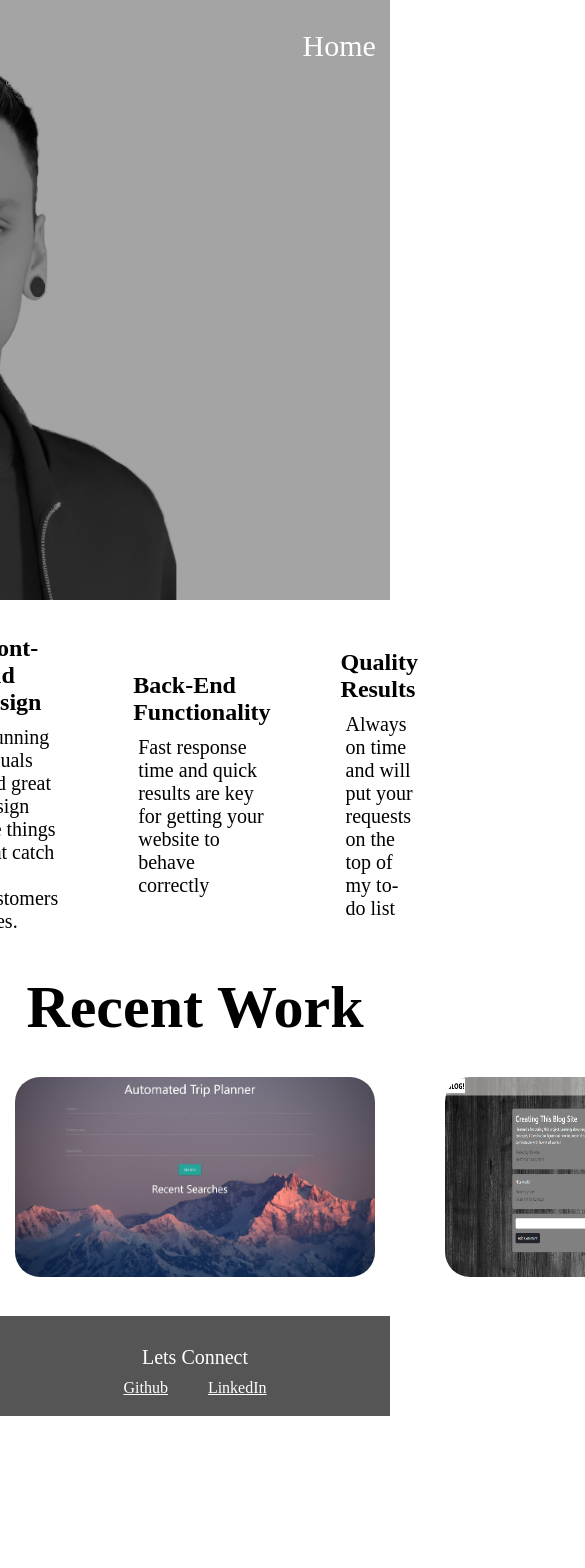
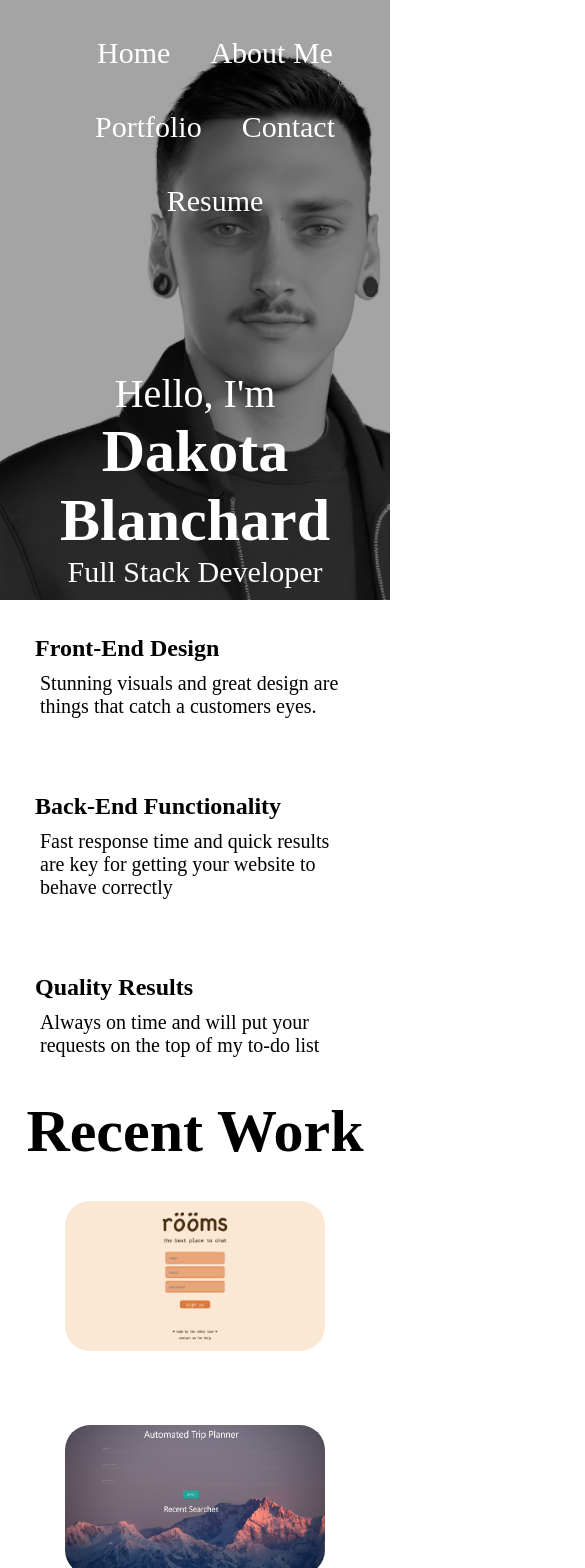
Before and after one commit to dakotablanchard/react-portfolio, a React (Vite) app: page / in a window 390 px wide. Shown: the top 1568 px of the page, 585 px wide, since content can reach past the window. Before the commit the page ends 1416 px from the top, so only its background shows below. Built offline with nearby package versions, Linux system fonts and the light colour scheme.

Commit message:
home page is now mobile responsive

```diff
--- a/src/css/App.css
+++ b/src/css/App.css
@@ -12,13 +12,15 @@ h2 {
   display: flex;
   justify-content: center;
   align-items: center;
-    flex-direction:row;
+  flex-direction: row;
   word-wrap: break-word;
   overflow-wrap: break-word;
 }
 
-#front-end,  #back-end, #results {
-    margin : 30px;
+#front-end,
+#back-end,
+#results {
+  margin: 30px;
   text-align: left;
 }
 
@@ -28,12 +30,15 @@ h2 {
   align-items: center;
   flex-direction: column
 }
+
 .work-container {
   display: flex;
   justify-content: center;
   align-items: center;
-    flex-direction:row;
+  flex-wrap: wrap;
+  flex-direction: row;
 }
+
 
 .imgs-home {
   margin: 30px;
@@ -77,7 +82,8 @@ h2 {
   margin-bottom: 10px;
 }
 
-  input, textarea {
+input,
+textarea {
   width: 100%;
   padding: 8px;
   margin-bottom: 10px;
@@ -97,13 +103,27 @@ h2 {
   cursor: pointer;
 }
 
-  .contact-text  {
+.contact-text {
   text-align: center;
 }
 
 /* RESUME */
 
-  .resume-text  {
+.resume-text {
   text-align: center;
   margin: 100px auto;
 }
+
+@media  (max-width: 435px) {
+  .imgs-home {
+    height: 150px;
+    width: 260px;
+  }
+}
+
+
+@media  (max-width: 353px) {
+  .recent-work {
+    font-size: 30px;
+  }
+}
--- a/src/css/header.css
+++ b/src/css/header.css
@@ -5,6 +5,7 @@
     background-image: url(/assets/port-banner.png);
     background-size: cover;
     background-position: center;
+    background-repeat: no-repeat;
     overflow: hidden;
 }
 
@@ -37,3 +38,36 @@ h1{
     font-size: 30px;
     margin: 0;
 }
+
+@media (max-width: 1300px) {
+    .pageTitle {
+        margin-left: 0px;
+    }
+
+    .hero {
+        background-position: 20%;
+    }
+
+}
+
+@media (max-width: 650px) {
+    .pageTitle {
+        display: flex;
+        flex-direction: column;
+        margin-top: 430px;
+    }
+
+    .hello  {
+        font-size: 40px;
+    }
+
+    .name  {
+        font-size: 60px;
+    }
+}
+
+@media (max-width: 471px) {
+    .pageTitle {
+        margin-top: 370px;
+    }
+}
--- a/src/css/nav.css
+++ b/src/css/nav.css
@@ -15,9 +15,31 @@
     font-size: 30px;
     margin: 20px;
     display: inline;
+    text-align: center;
 }
 
 .nav-link {
     text-decoration: none;
     color: white;
 }
+
+@media (max-width: 1300px) {
+    .nav-tabs {
+        margin-left: 0px;
+    }
+}
+
+@media (max-width: 1160px) {
+    .nav-tabs {
+        margin-left: 0px;
+    }
+}
+
+@media (max-width: 650px) {
+    .skills  {
+        flex-wrap: wrap;
+    }
+    .nav-tabs {
+        flex-wrap: wrap;
+    }
+}
--- a/src/pages/Home.jsx
+++ b/src/pages/Home.jsx
@@ -27,7 +27,7 @@ const Home = () => {
                 </div>
             </section>
             <section className="recent-work-home">
-                <h1>Recent Work</h1>
+                <h1 className='recent-work'>Recent Work</h1>
                 <div className='work-container'>
                     <div>
                         <a href="https://rooms-3226fb27d847.herokuapp.com/login">
```
Lines whose indentation alone changed are shown as unchanged.
